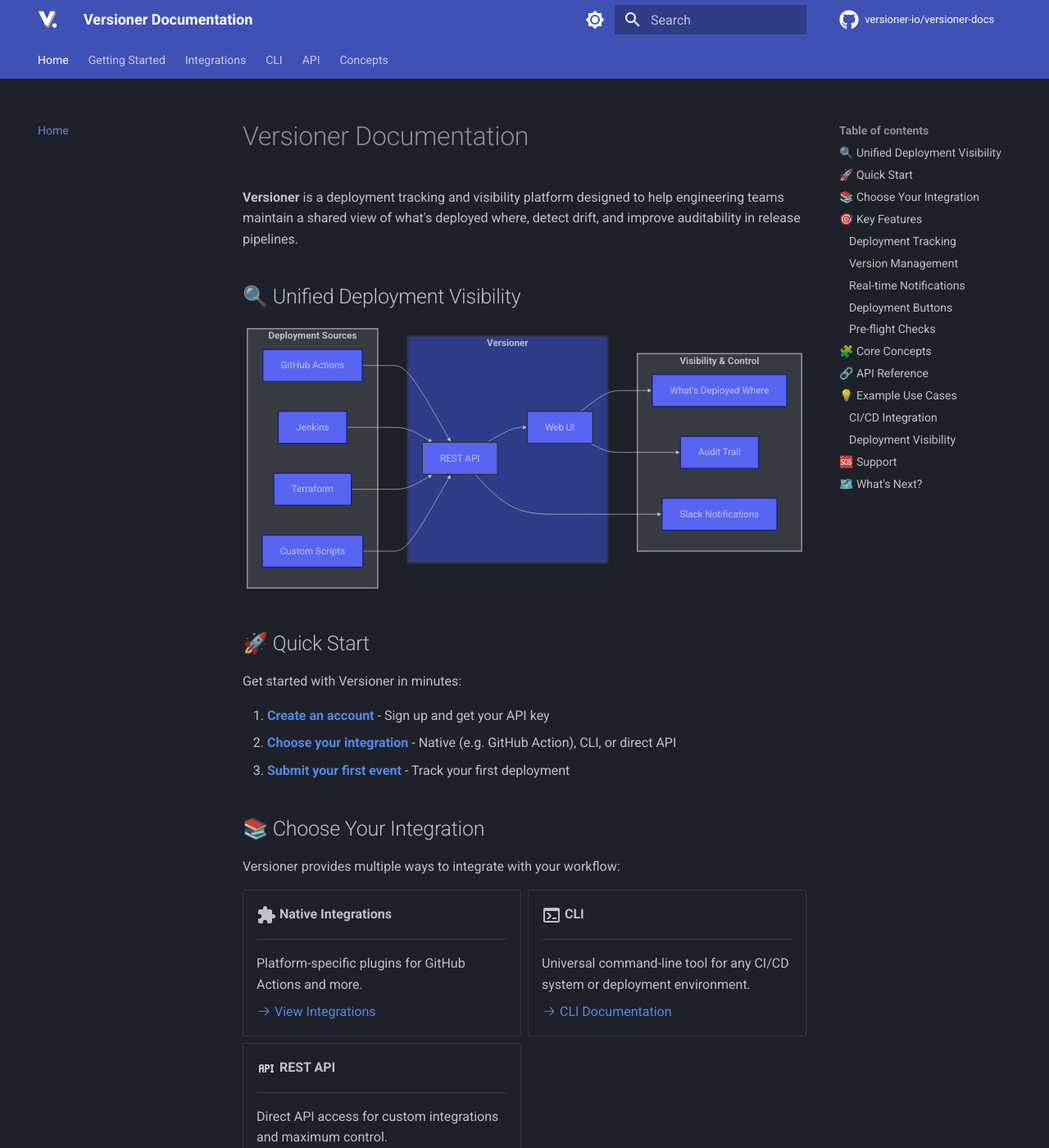
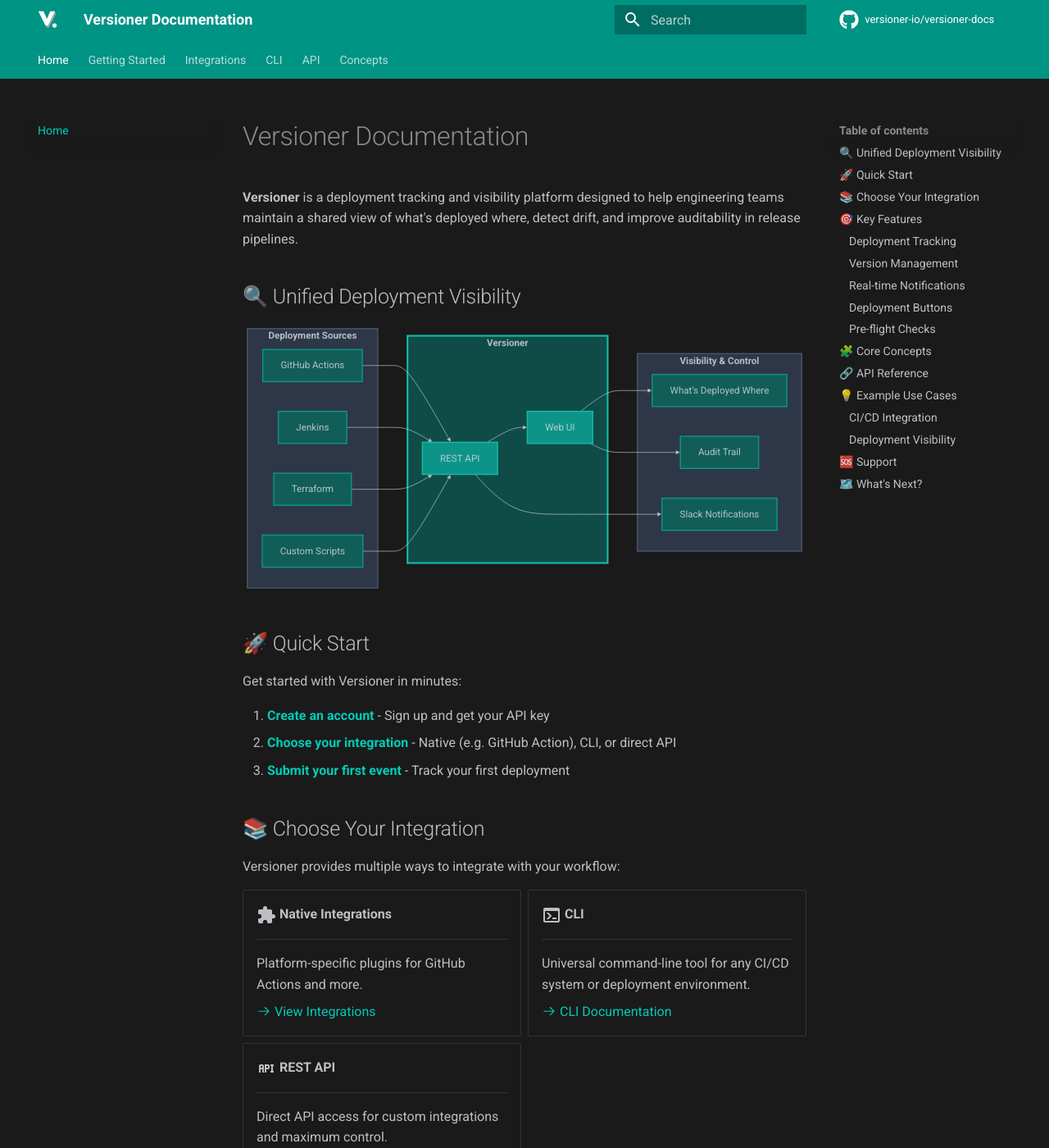
Before and after one commit to versioner-io/versioner-docs, an MkDocs documentation site: the page built from public/index.md, in a window 1280 px wide and 1400 px high. Shown: the whole window at 82% size. Built offline with MkDocs 1.6.1 and Material for MkDocs 9.7.7, drawn with Linux system fonts in a browser that asks for light colours; comment, search, counter and statistics services are not loaded.

Commit message:
Theming docs

````diff
--- a/mkdocs.yml
+++ b/mkdocs.yml
@@ -15,20 +15,10 @@ theme:
   logo: assets/versioner-logo.png
   favicon: assets/versioner-logo.png
   palette:
-    # Dark mode (default)
-    - scheme: slate
-      primary: indigo
-      accent: indigo
-      toggle:
-        icon: material/brightness-7
-        name: Switch to light mode
-    # Light mode
-    - scheme: default
-      primary: indigo
-      accent: indigo
-      toggle:
-        icon: material/brightness-4
-        name: Switch to dark mode
+    # Dark mode only
+    scheme: slate
+    primary: teal
+    accent: teal
   font:
     text: Roboto
     code: Roboto Mono
@@ -45,6 +35,10 @@ theme:
     - content.code.annotate
   icon:
     repo: fontawesome/brands/github
+
+# Extra CSS
+extra_css:
+  - stylesheets/extra.css
 
 # Navigation structure
 nav:
--- a/public/index.md
+++ b/public/index.md
@@ -37,18 +37,18 @@ flowchart LR
     web --> view
     web --> audit
 
-    style versioner fill:#2E3D8A,stroke:#333,stroke-width:3px,color:#fff
-    style sources fill:#393B43,stroke:#999,stroke-width:2px,color:#1a237e
-    style outputs fill:#393B43,stroke:#999,stroke-width:2px,color:#1a237e
-    style gh fill:#5865f2,stroke:#1a237e,stroke-width:2px,color:#1a237e
-    style jk fill:#5865f2,stroke:#1a237e,stroke-width:2px,color:#1a237e
-    style tf fill:#5865f2,stroke:#1a237e,stroke-width:2px,color:#1a237e
-    style custom fill:#5865f2,stroke:#1a237e,stroke-width:2px,color:#1a237e
-    style api fill:#5865f2,stroke:#333,stroke-width:2px,color:#fff
-    style web fill:#5865f2,stroke:#333,stroke-width:2px,color:#fff
-    style view fill:#5865f2,stroke:#1a237e,stroke-width:2px,color:#1a237e
-    style audit fill:#5865f2,stroke:#1a237e,stroke-width:2px,color:#1a237e
-    style notify fill:#5865f2,stroke:#1a237e,stroke-width:2px,color:#1a237e
+    style versioner fill:#0f4c47,stroke:#14b8a6,stroke-width:3px,color:#fff
+    style sources fill:#2d3748,stroke:#4a5568,stroke-width:2px,color:#fff
+    style outputs fill:#2d3748,stroke:#4a5568,stroke-width:2px,color:#fff
+    style gh fill:#115e59,stroke:#0d9488,stroke-width:2px,color:#fff
+    style jk fill:#115e59,stroke:#0d9488,stroke-width:2px,color:#fff
+    style tf fill:#115e59,stroke:#0d9488,stroke-width:2px,color:#fff
+    style custom fill:#115e59,stroke:#0d9488,stroke-width:2px,color:#fff
+    style api fill:#0d9488,stroke:#14b8a6,stroke-width:2px,color:#fff
+    style web fill:#0d9488,stroke:#14b8a6,stroke-width:2px,color:#fff
+    style view fill:#115e59,stroke:#0d9488,stroke-width:2px,color:#fff
+    style audit fill:#115e59,stroke:#0d9488,stroke-width:2px,color:#fff
+    style notify fill:#115e59,stroke:#0d9488,stroke-width:2px,color:#fff
 ```
 
 ## 🚀 Quick Start
--- /dev/null
+++ b/public/stylesheets/extra.css
@@ -0,0 +1,17 @@
+/* Versioner brand color overrides */
+:root {
+  --md-primary-fg-color: #14b8a6;
+  --md-primary-fg-color--light: #2dd4bf;
+  --md-primary-fg-color--dark: #0d9488;
+}
+
+/* Darker content background for better contrast */
+[data-md-color-scheme="slate"] {
+  --md-default-bg-color: #1a1a1a;
+  --md-code-bg-color: #0f0f0f;
+}
+
+/* Make content area match the sidebar background */
+[data-md-color-scheme="slate"] .md-content {
+  background-color: #1a1a1a;
+}
````
